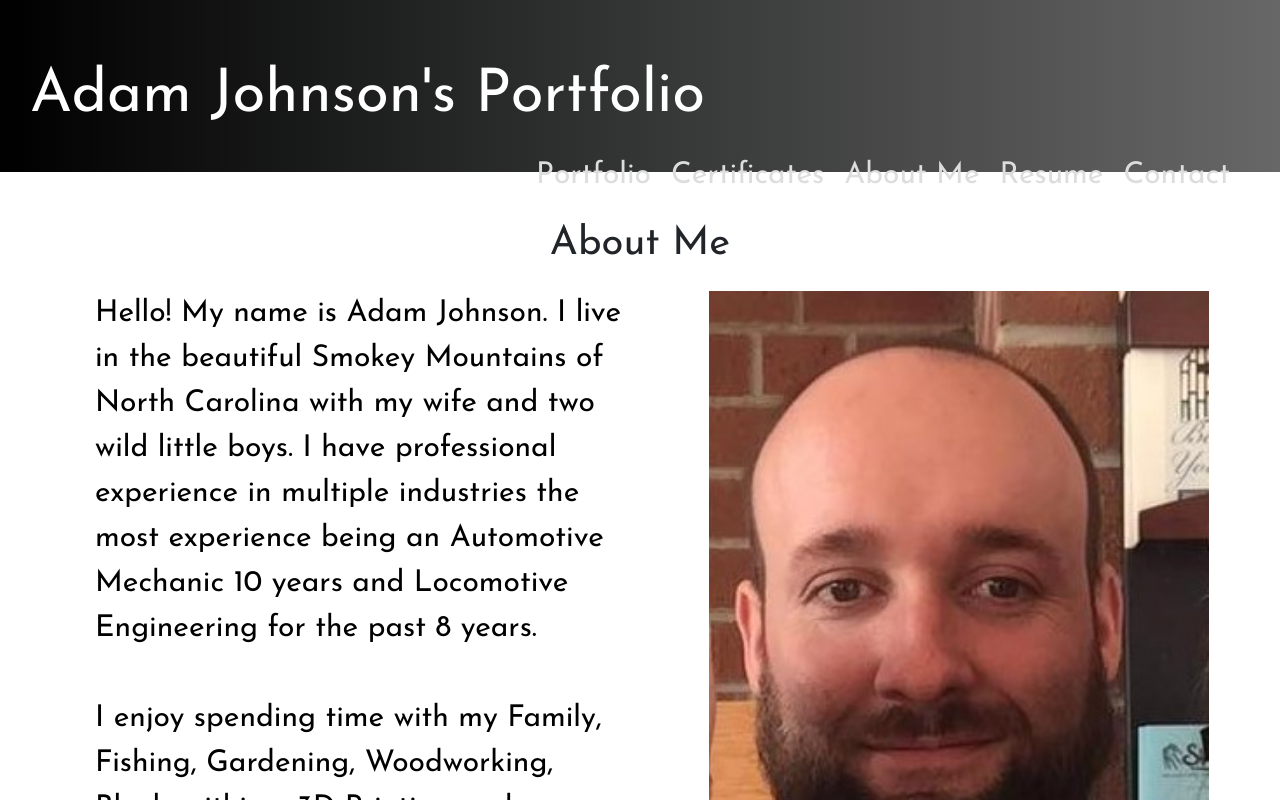
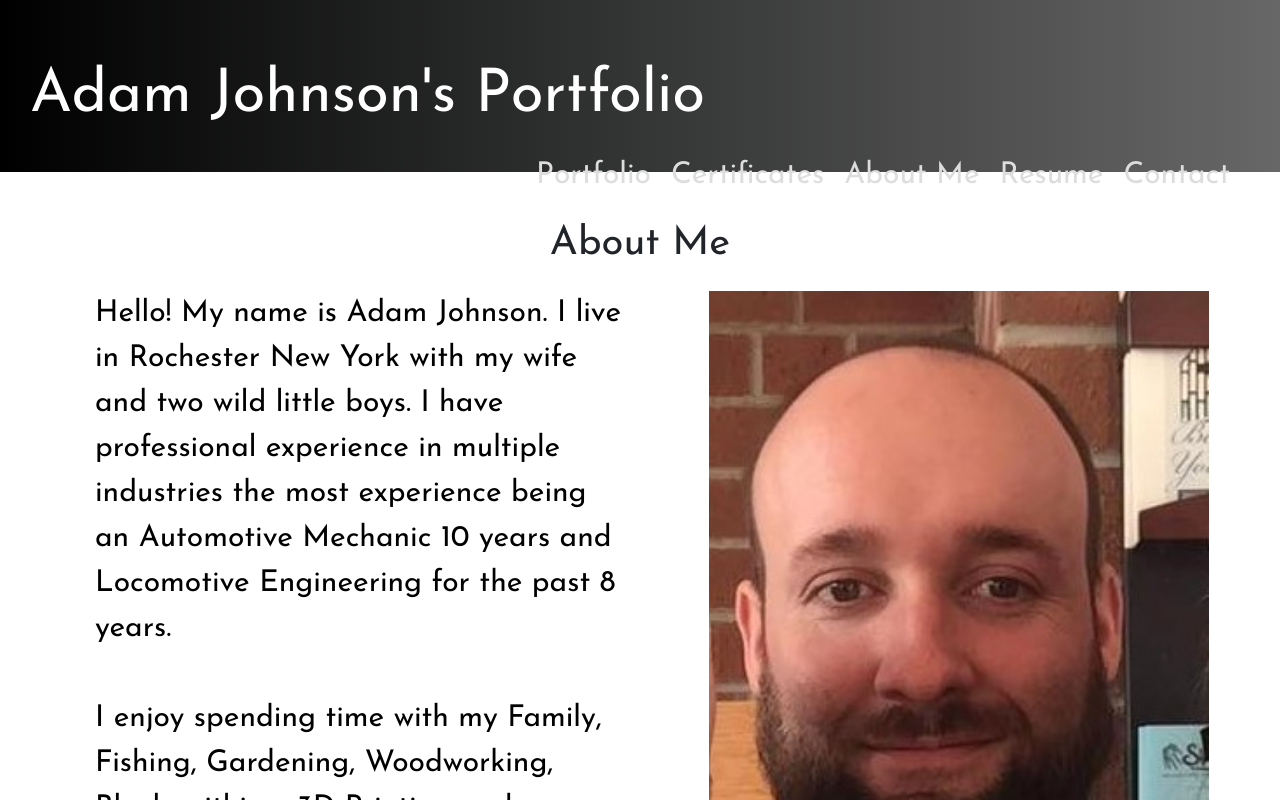
Before and after one commit to AJoelj84/ReactPortfolioAJ, a React (Create React App) app: page /about in a window 1280 px wide. Shown: the top 800 px of the page. Built offline with nearby package versions, Linux system fonts and the light colour scheme.

Commit message:
Made Changes to About me, and Started code to add On going projects.

```diff
--- a/src/components/pages/About.js
+++ b/src/components/pages/About.js
@@ -13,7 +13,7 @@ function About() {
           <div className="col-md-6 order-md-1">
             <div style={{ marginLeft: '80px', marginRight: 'auto' }}>
               <p>
-                Hello! My name is Adam Johnson. I live in the beautiful Smokey Mountains of North Carolina
+                Hello! My name is Adam Johnson. I live in Rochester New York
                 with my wife and two wild little boys. I have professional experience in multiple industries
                 the most experience being an Automotive Mechanic 10 years and Locomotive Engineering for the past 8 years.<br></br>
                 <br></br>
@@ -22,8 +22,8 @@ function About() {
                 <br></br>
                 <br></br>
                 In the past I have dabbled with HTML, CSS, Java, and C++ taking classes in Highschool and Early parts of College which led me to
-                 recently decide to pursue new opportunities with the UNC Coding Boot Camp.
-                I have a love for computers and an understanding of different levels of industry that spans at least twenty years.
+                attend the UNC Coding Boot Camp in 2022, and pursue certificates in other related fields on going.
+                I have a love for computers and an understanding of different levels of industry that spans more than twenty years.
               </p>
               <p>
               <br></br>
```
Also changed, not shown: src/components/pages/Projects.js (+18 -0 lines).
